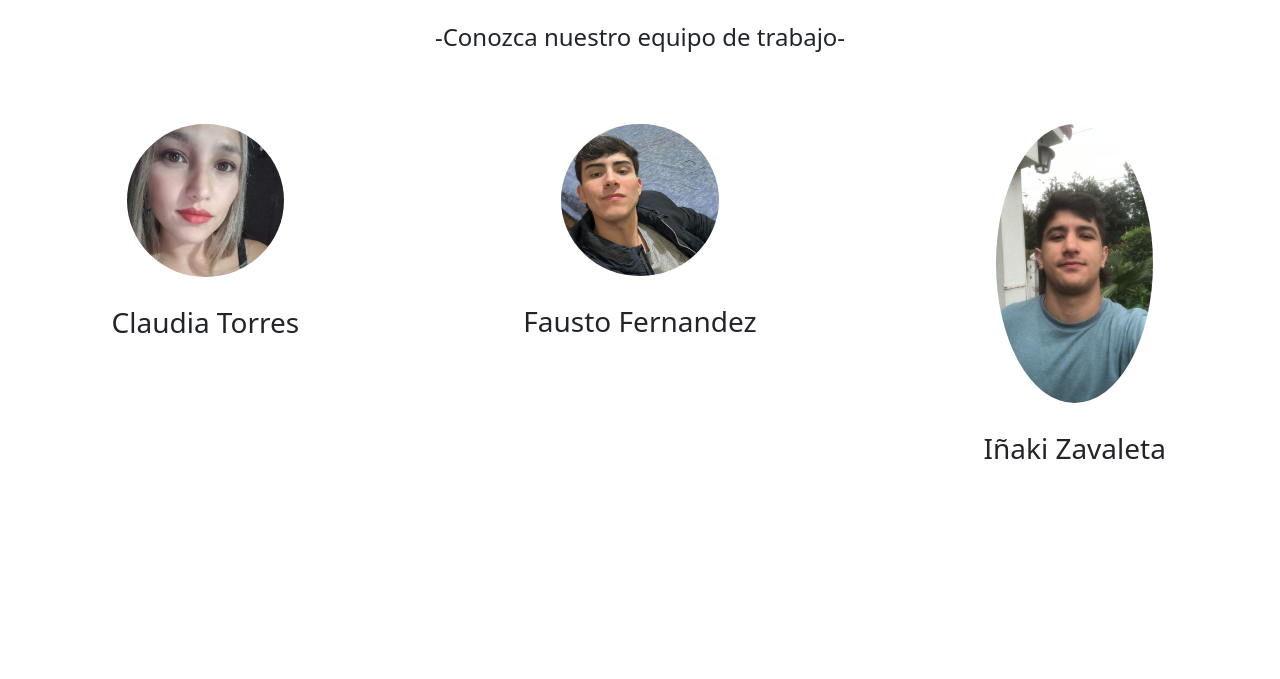
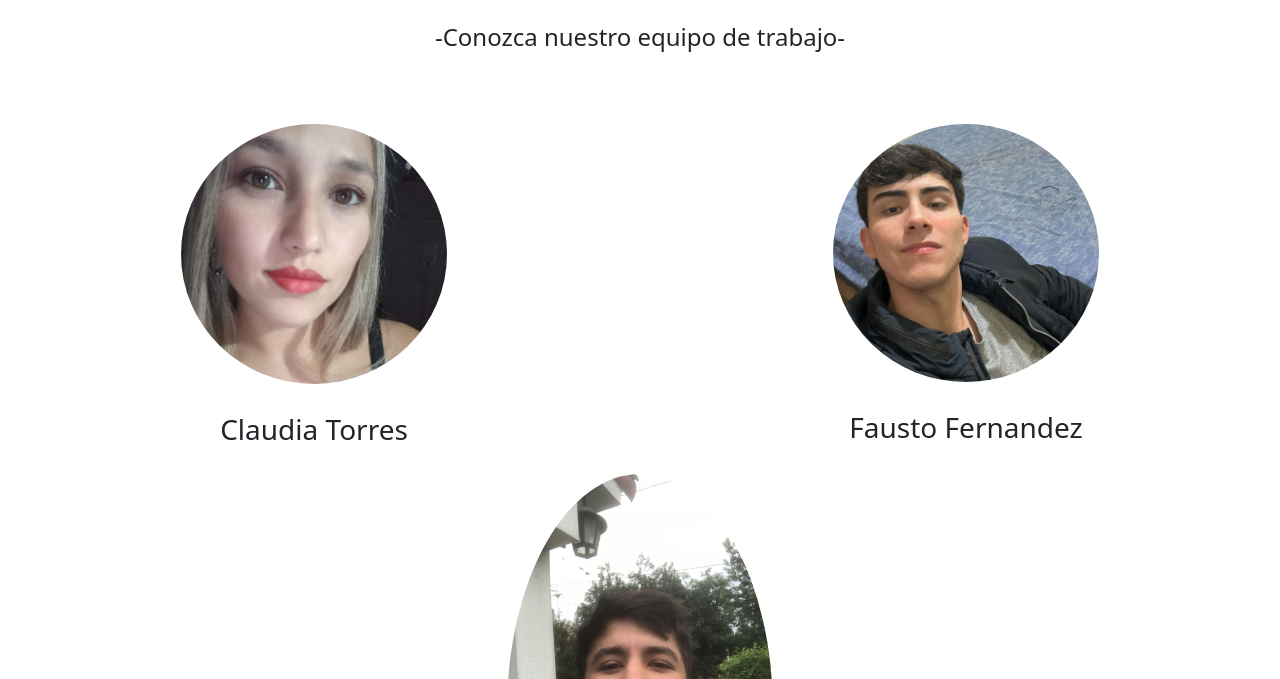
Before and after one commit to Claudia604/Pokedex, a plain HTML site: page pages/nosotros.html in a window 1280 px wide. Shown: the part 121-800 px from the top of the page. Drawn offline with nearby package versions, Linux system fonts and the light colour scheme.

Commit message:
arreglue errores

```diff
--- a/pages/nosotros.html
+++ b/pages/nosotros.html
@@ -1,11 +1,13 @@
-
 <!DOCTYPE html>
 <html lang="es">
   <head>
     <meta charset="UTF-8" />
     <meta name="viewport" content="width=device-width, initial-scale=1.0" />
-    <meta name="description" content="entretenimientos sobre pokemones">
-    <meta name="keywords" content="pikachu, pokemon, cartas, juegos, bulbasaur">
+    <meta name="description" content="entretenimientos sobre pokemones" />
+    <meta
+      name="keywords"
+      content="pikachu, pokemon, cartas, juegos, bulbasaur"
+    />
     <link
       rel="stylesheet"
       href="https://cdn.jsdelivr.net/npm/bootstrap-icons@1.11.2/font/bootstrap-icons.min.css"
@@ -24,25 +26,37 @@
       <h1 class="text-center my-5">Acerca de nosotros</h1>
       <h4 class="text-center my-5">-Conozca nuestro equipo de trabajo-</h4>
       <section class="row justify-content-center">
-        <div class="col-xs-12 col-sm-4">
+        <div class="col-lg-6 col-md-6 col-sm-12">
           <div class="text-center">
-                <img class="card-img-top rounded-circle p-4 w-50" src="../img/imagenClaudia.jpg" alt="imagen de claudia">
+            <img
+              class="card-img-top rounded-circle p-4 w-50"
+              src="../img/imagenClaudia.jpg"
+              alt="imagen de claudia"
+            />
           </div>
           <div class="card-body">
             <p class="card-text text-center fs-3">Claudia Torres</p>
           </div>
         </div>
-        <div class="col-xs-12 col-sm-4">
+        <div class="col-lg-6 col-md-6 col-sm-12">
           <div class="text-center">
-                <img class="card-img-top rounded-circle p-4 w-50" src="../img/imagenFausto.jpg" alt="imagen de fausto">
+            <img
+              class="card-img-top rounded-circle p-4 w-50"
+              src="../img/imagenFausto.jpg"
+              alt="imagen de fausto"
+            />
           </div>
           <div class="card-body">
             <p class="card-text text-center fs-3">Fausto Fernandez</p>
           </div>
         </div>
-        <div class="col-xs-12 col-sm-4">
+        <div class="justify-content-center col-lg-6 col-md-6 col-sm-12">
           <div class="text-center">
-              <img class="card-img-top rounded-circle p-4 w-50" src="../img/imagenIñaki.jpg" alt="imagen de iñaki">
+            <img
+              class="card-img-top rounded-circle p-4 w-50"
+              src="../img/imagenIñaki.jpg"
+              alt="imagen de iñaki"
+            />
           </div>
           <div class="card-body">
             <p class="card-text text-center fs-3">Iñaki Zavaleta</p>
```
Lines whose indentation alone changed are shown as unchanged.
